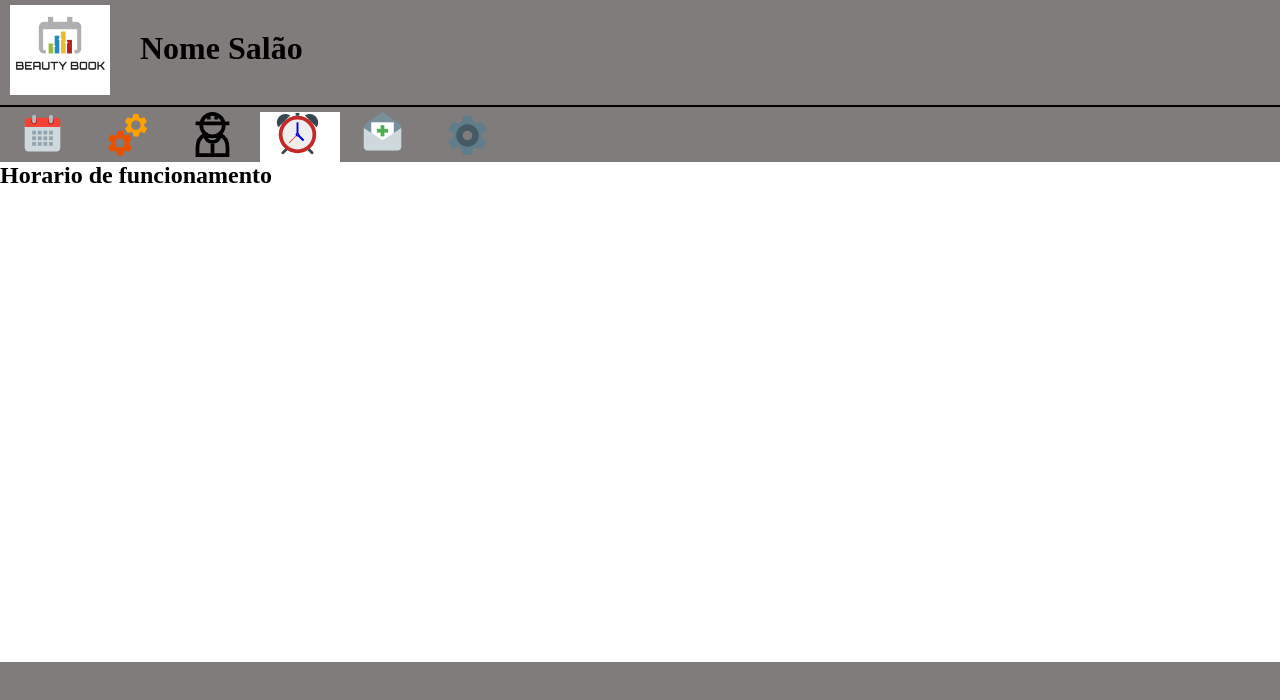
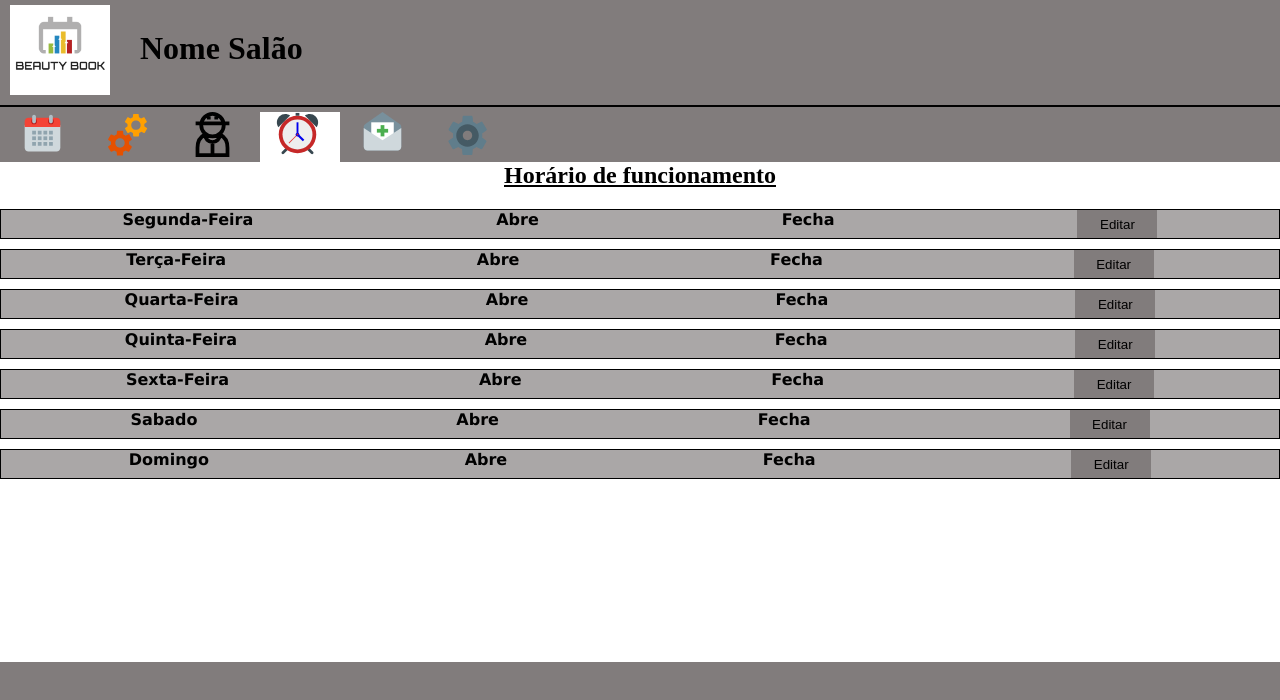
Before and after one commit to joaoMicheletti/BeautyBook, a React (Create React App) app in the folder frontend/: page /funcionamento in a window 1280 px wide. Shown: the top 700 px of the page. Built offline with nearby package versions, Linux system fonts and the light colour scheme.

Commit message:
Horarios
Criado o corpo da pagina de horários  de funcionamento

```diff
--- a/frontend/package.json
+++ b/frontend/package.json
@@ -1,6 +1,6 @@
 {
   "name": "frontend",
-  "version": "0.1.6",
+  "version": "0.1.7",
   "private": true,
   "dependencies": {
     "@testing-library/jest-dom": "^5.16.5",
--- a/frontend/src/pages/funcionarios/style_funcionarios.css
+++ b/frontend/src/pages/funcionarios/style_funcionarios.css
@@ -85,6 +85,7 @@
     border: solid black 1px;
 }
 #FuncionariosCadastrados ul li {
+    background-color: rgba(129, 124, 124, 0.671);
     display: flex;
     justify-content: space-around;
 }
--- a/frontend/src/pages/horariofuncionamento/horariofuncionamento.js
+++ b/frontend/src/pages/horariofuncionamento/horariofuncionamento.js
@@ -34,7 +34,86 @@ export default function HorarioDeFuncionamento(){
                 </div>
             </div>
             <section id="SectionAgendaSalao">
-                <h1>Horario de funcionamento</h1>
+                <h1 id='TitleHorarios'>Horário de funcionamento</h1>
+                <div id="DivHorarios">
+                    <ul>
+                        <li>
+                            <p className="DiaSemana">Segunda-Feira</p>
+                            <p className="DiaSemana">Abre</p>
+                            <p className="DiaSemana">Fecha</p>
+                            <button
+                            type="submit"
+                            className="BtnHorario"
+                            >Editar</button>
+                        </li>
+                    </ul>
+                    <ul>
+                        <li>
+                            <p className="DiaSemana">Terça-Feira</p>
+                            <p className="DiaSemana">Abre</p>
+                            <p className="DiaSemana">Fecha</p>
+                            <button
+                            type="submit"
+                            className="BtnHorario"
+                            >Editar</button>
+                        </li>
+                    </ul>
+                    <ul>
+                        <li>
+                            <p className="DiaSemana">Quarta-Feira</p>
+                            <p className="DiaSemana">Abre</p>
+                            <p className="DiaSemana">Fecha</p>
+                            <button
+                            type="submit"
+                            className="BtnHorario"
+                            >Editar</button>
+                        </li>
+                    </ul>
+                    <ul>
+                        <li>
+                            <p className="DiaSemana">Quinta-Feira</p>
+                            <p className="DiaSemana">Abre</p>
+                            <p className="DiaSemana">Fecha</p>
+                            <button
+                            type="submit"
+                            className="BtnHorario"
+                            >Editar</button>
+                        </li>
+                    </ul>
+                    <ul>
+                        <li>
+                            <p className="DiaSemana">Sexta-Feira</p>
+                            <p className="DiaSemana">Abre</p>
+                            <p className="DiaSemana">Fecha</p>
+                            <button
+                            type="submit"
+                            className="BtnHorario"
+                            >Editar</button>                        </li>
+                    </ul>
+                    <ul>
+                        <li>
+                            <p className="DiaSemana">Sabado</p>
+                            <p className="DiaSemana">Abre</p>
+                            <p className="DiaSemana">Fecha</p>
+                            <button
+                            type="submit"
+                            className="BtnHorario"
+                            >Editar</button>
+                        </li>
+                    </ul>
+                    <ul>
+                        <li>
+                            <p className="DiaSemana">Domingo</p>
+                            <p className="DiaSemana">Abre</p>
+                            <p className="DiaSemana">Fecha</p>
+                            <button
+                            type="submit"
+                            className="BtnHorario"
+                            >Editar</button>
+                        </li>
+                    </ul>
+
+                </div>
             </section>
         </div>
     );
--- a/frontend/src/pages/horariofuncionamento/style_horario.css
+++ b/frontend/src/pages/horariofuncionamento/style_horario.css
@@ -31,3 +31,31 @@
     margin-left: 15px;
     font-size: 45px;
 }
+#TitleHorarios {
+    text-align: center;
+    text-decoration: underline;
+}
+#DivHorarios {
+    width: 100%;
+}
+#DivHorarios ul li {
+    background-color: rgba(129, 124, 124, 0.671);
+    height: 30px;
+    display: flex;
+    justify-content: space-around;
+    list-style: none;
+    border: solid black 1px;
+    margin-bottom: 10px;
+}
+.DiaSemana {
+    font-family: 'Lucida Sans', 'Lucida Sans Regular', 'Lucida Grande', 'Lucida Sans Unicode', Geneva, Verdana, sans-serif;
+    font-weight: 600;
+}
+.BtnHorario {
+    cursor: pointer;
+    width: 80px;
+    background-color: rgb(129, 124, 124);
+}
+.BtnHorario:hover{
+    opacity: 80%;
+}
--- a/frontend/src/pages/servicos/style_servicos.css
+++ b/frontend/src/pages/servicos/style_servicos.css
@@ -82,6 +82,7 @@
     border: solid black 1px;
 }
 #ServicosCadastrados ul li {
+    background-color: rgba(129, 124, 124, 0.671);
     display: flex;
     justify-content: space-around;
 }
```
